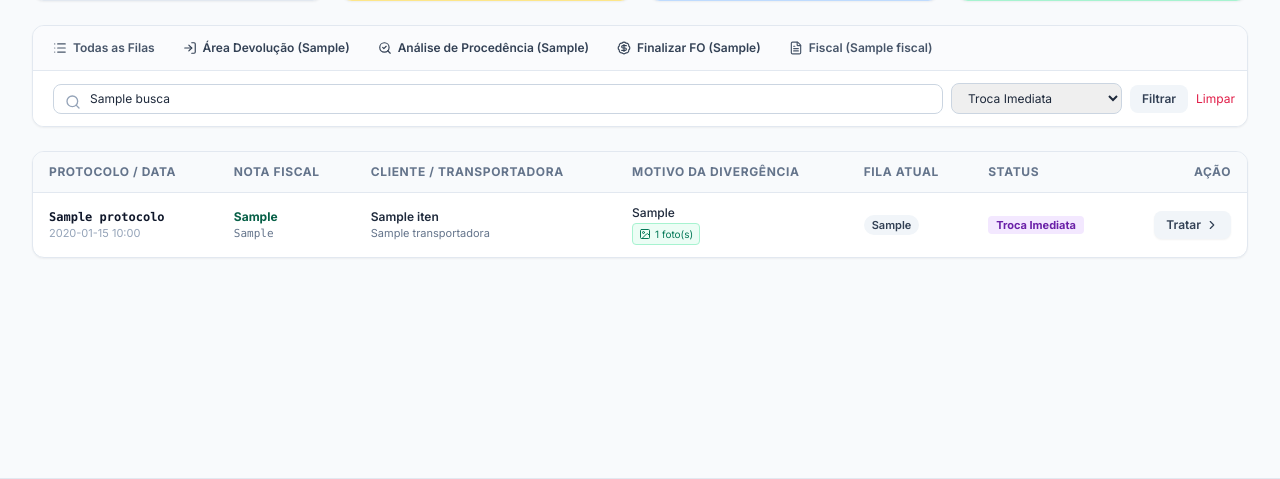
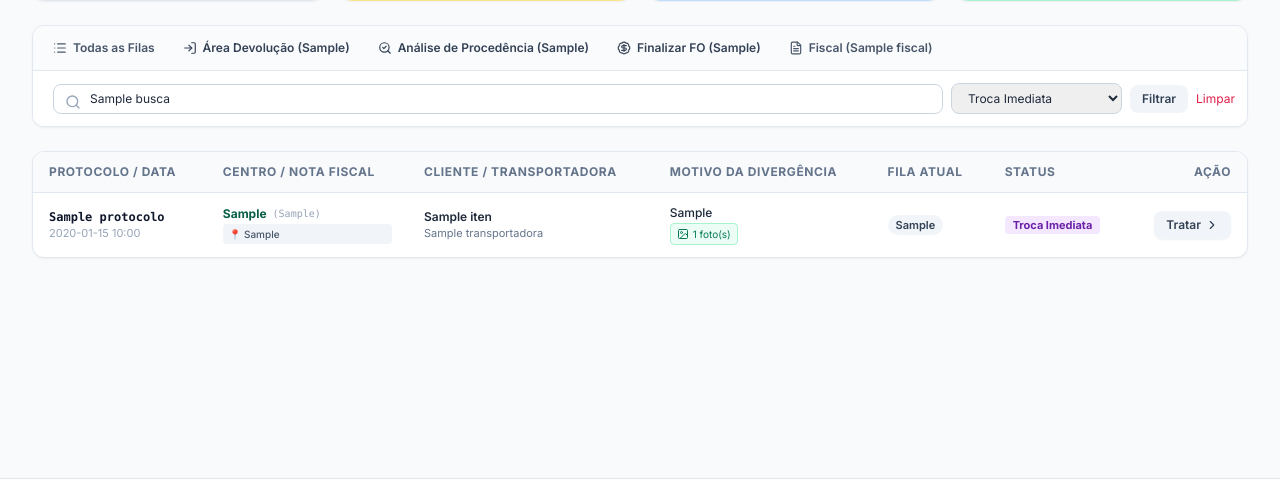
Before and after one commit to oiluiz681-gif/suzano-fob-tracker, a FastAPI app: template templates/painel.html in a window 1280 px wide. Shown: the part 257-736 px from the top of the page. Run offline with FastAPI, Linux system fonts and the light colour scheme; the template is opened without the code that fills it: most values are stand-ins (such as "Sample title", 1, 10 or a date in 2020); some libraries are stand-ins or nearby versions.

Commit message:
Adicionar dropdown de Centro de Origem da NF e design executivo

```diff
--- a/templates/painel.html
+++ b/templates/painel.html
@@ -107,7 +107,7 @@
         <span>Finalizar FO ({{ contagem_filas['Finalizar FO'] }})</span>
       </a>
 
-      <!-- Filas Especializadas Adicionais -->
+      <!-- Fiscal -->
       <a href="/painel?fila=Fiscal&status={{ filtro_status }}&busca={{ busca }}"
          class="px-3 py-1.5 rounded-lg text-xs font-semibold whitespace-nowrap transition flex items-center space-x-1.5 {% if filtro_fila == 'Fiscal' %}bg-emerald-700 text-white shadow-sm{% else %}text-slate-600 hover:bg-slate-200/50{% endif %}">
         <i data-lucide="file-text" class="w-3.5 h-3.5"></i>
@@ -122,7 +122,7 @@
 
         <div class="relative flex-1">
           <i data-lucide="search" class="w-4 h-4 text-slate-400 absolute left-3 top-2.5"></i>
-          <input type="text" name="busca" value="{{ busca }}" placeholder="Filtrar por NF, Protocolo, Transportadora, Placa ou Cliente..."
+          <input type="text" name="busca" value="{{ busca }}" placeholder="Filtrar por Centro, NF, Protocolo, Transportadora, Placa ou Cliente..."
                  class="w-full pl-9 pr-3 py-1.5 text-xs border border-slate-300 rounded-lg focus:ring-2 focus:ring-emerald-500 focus:border-emerald-500">
         </div>
 
@@ -164,7 +164,7 @@
           <thead>
             <tr class="bg-slate-50 border-b border-slate-200 text-slate-500 uppercase tracking-wider font-semibold">
               <th class="py-3 px-4">Protocolo / Data</th>
-              <th class="py-3 px-4">Nota Fiscal</th>
+              <th class="py-3 px-4">Centro / Nota Fiscal</th>
               <th class="py-3 px-4">Cliente / Transportadora</th>
               <th class="py-3 px-4">Motivo da Divergência</th>
               <th class="py-3 px-4">Fila Atual</th>
@@ -182,10 +182,17 @@
                 <span class="text-[11px] text-slate-400">{{ it.created_at[:16] }}</span>
               </td>
 
-              <!-- NF & Placa -->
+              <!-- Centro & NF & Placa -->
               <td class="py-3 px-4">
-                <span class="font-bold text-emerald-800 block">{{ it.nf_numero }}</span>
-                <span class="text-[11px] text-slate-500 font-mono">{{ it.placa_veiculo }}</span>
+                <div class="flex items-center space-x-1.5">
+                  <span class="font-bold text-emerald-800">{{ it.nf_numero }}</span>
+                  <span class="text-[10px] text-slate-400 font-mono">({{ it.placa_veiculo }})</span>
+                </div>
+                {% if it.centro_origem %}
+                  <span class="text-[10px] font-medium text-slate-600 bg-slate-100 px-1.5 py-0.5 rounded block truncate max-w-[200px] mt-0.5" title="{{ it.centro_origem }}">
+                    📍 {{ it.centro_origem }}
+                  </span>
+                {% endif %}
               </td>
 
               <!-- Cliente & Transportadora -->
```
